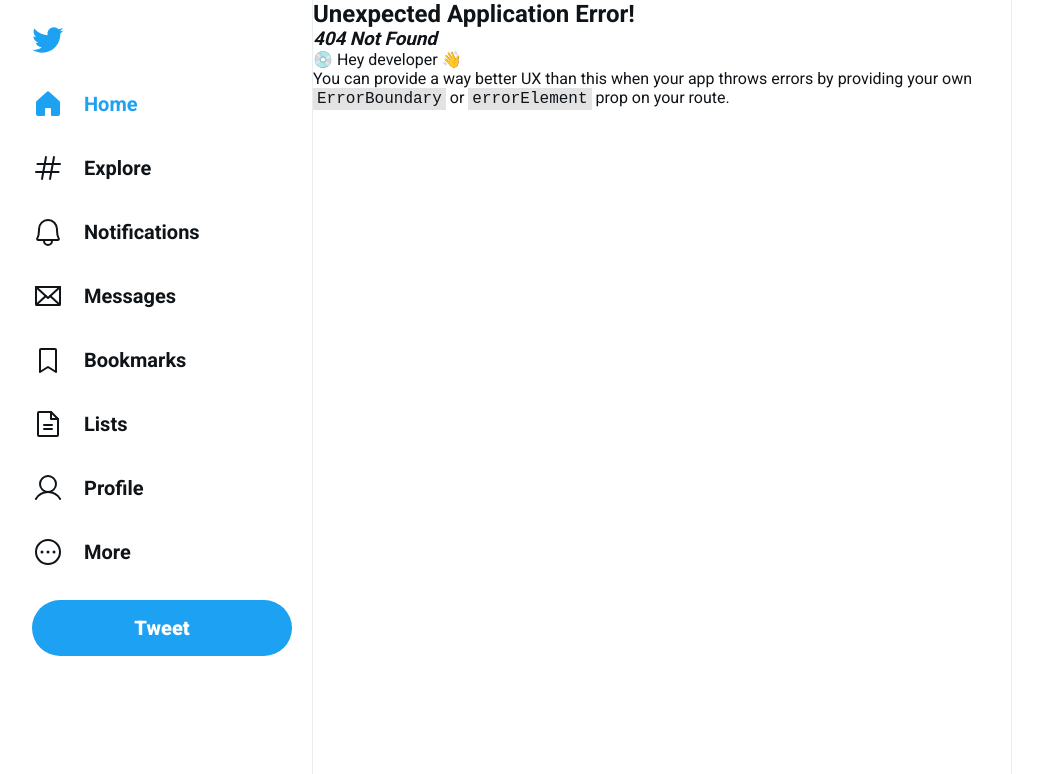
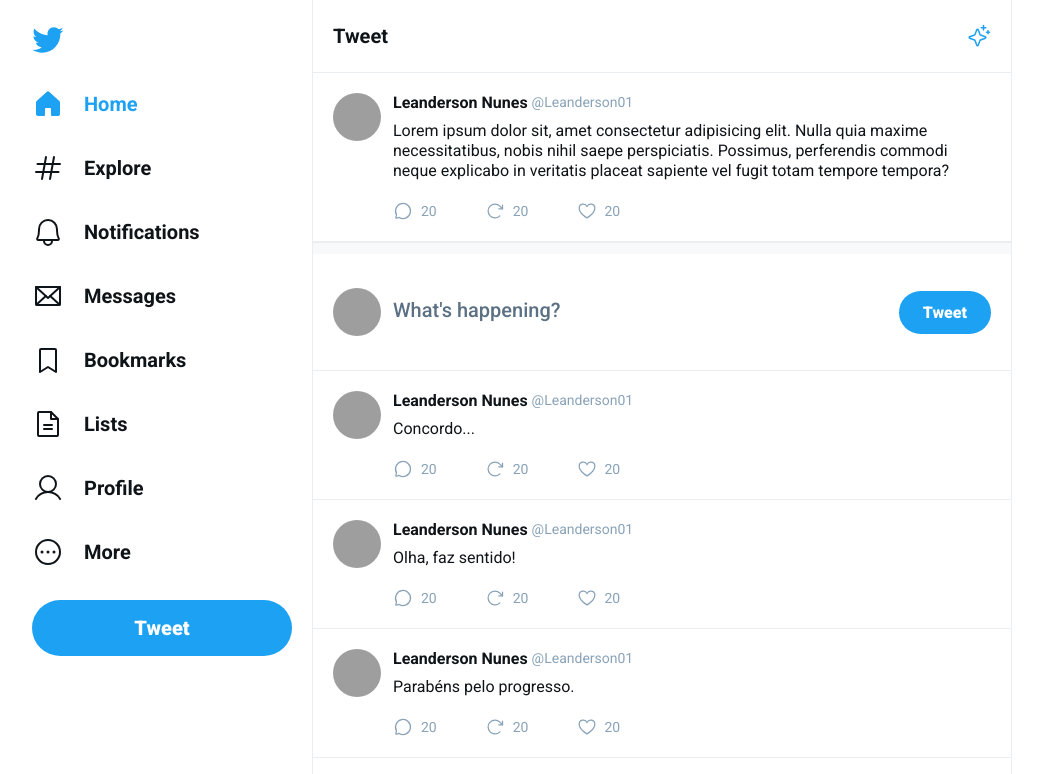
Before and after one commit to leticiar-io/ui-twitter, a React (Vite) app: page /status in a window 1280 px wide. Before the commit this address had no page. Shown: the top 774 px of the page, without its empty margins (128-1171 px from the left). Built offline with nearby package versions, Linux system fonts and the light colour scheme; grey boxes are pictures that could not be loaded.

Commit message:
Creating the status page

```diff
--- /dev/null
+++ b/src/pages/Status.css
@@ -0,0 +1,58 @@
+.answer-tweet-form {
+  padding: 1.5rem 1.25rem;
+  display: flex;
+  align-items: center;
+  gap: 0.5rem;
+  border-bottom: 1px solid #ebeef0;
+}
+
+.answer-tweet-form label {
+  flex: 1;
+  display: flex;
+  align-items: center;
+  gap: 0.75rem;
+}
+
+.answer-tweet-form label img {
+  width: 3rem;
+  height: 3rem;
+  border-radius: 9999px;
+}
+
+.answer-tweet-form label textarea {
+  flex: 1;
+  border: 0;
+  font-size: 1.25rem;
+  font-weight: 500;
+  margin-top: 1.25rem;
+  resize: none;
+}
+
+.answer-tweet-form label textarea:focus {
+  outline: none;
+}
+
+.answer-tweet-form label textarea::placeholder {
+  color: #5b7083;
+}
+
+.answer-tweet-form button[type=submit] {
+  margin-left: auto;
+  background: var(--twitter-blue);
+  border-radius: 9999px;
+  padding: 0.75rem 1.5rem;
+  color: #FFF;
+  font-size: 1rem;
+  font-weight: 900;
+  border: 0;
+}
+
+.answer-tweet-form button[type=submit]:hover {
+  filter: brightness(0.9);
+}
+
+.answer-tweet-form button[type=submit] svg {
+  width: 1.5rem;
+  height: 1.5rem;
+  display: none;
+}
--- /dev/null
+++ b/src/pages/Status.tsx
@@ -0,0 +1,35 @@
+import { Header } from "../components/Header";
+import { Separator } from "../components/Separator";
+import { Tweet } from "../components/Tweet";
+
+import "./Status.css";
+
+const answers = [
+  "Concordo...",
+  "Olha, faz sentido!",
+  "Parabéns pelo progresso.",
+];
+
+export function Status() {
+  return (
+    <main className="status">
+      <Header title={"Tweet"} />
+
+      <Tweet content="Lorem ipsum dolor sit, amet consectetur adipisicing elit. Nulla quia maxime necessitatibus, nobis nihil saepe perspiciatis. Possimus, perferendis commodi neque explicabo in veritatis placeat sapiente vel fugit totam tempore tempora?" />
+      <Separator />
+
+      <form className="answer-tweet-form">
+        <label htmlFor="tweet">
+          <img src="https://github.com/leticiar-io.png" alt="Letícia" />
+          <textarea id="tweet" placeholder="What's happening?" />
+        </label>
+
+        <button type="submit">Tweet</button>
+      </form>
+
+      {answers.map((answer) => {
+        return <Tweet content={answer} key={answer} />;
+      })}
+    </main>
+  );
+}
--- a/src/routes.tsx
+++ b/src/routes.tsx
@@ -1,4 +1,5 @@
 import { createBrowserRouter } from "react-router-dom";
+import { Status } from "./pages/Status";
 import { Timeline } from "./pages/Timeline";
 
 export const router = createBrowserRouter([
@@ -7,7 +8,7 @@
       element: <Timeline />
    },
    {
-      path: '/tweet',
-      element: <h1>as</h1>
+      path: '/status',
+      element: <Status />
    }
 ])
```
